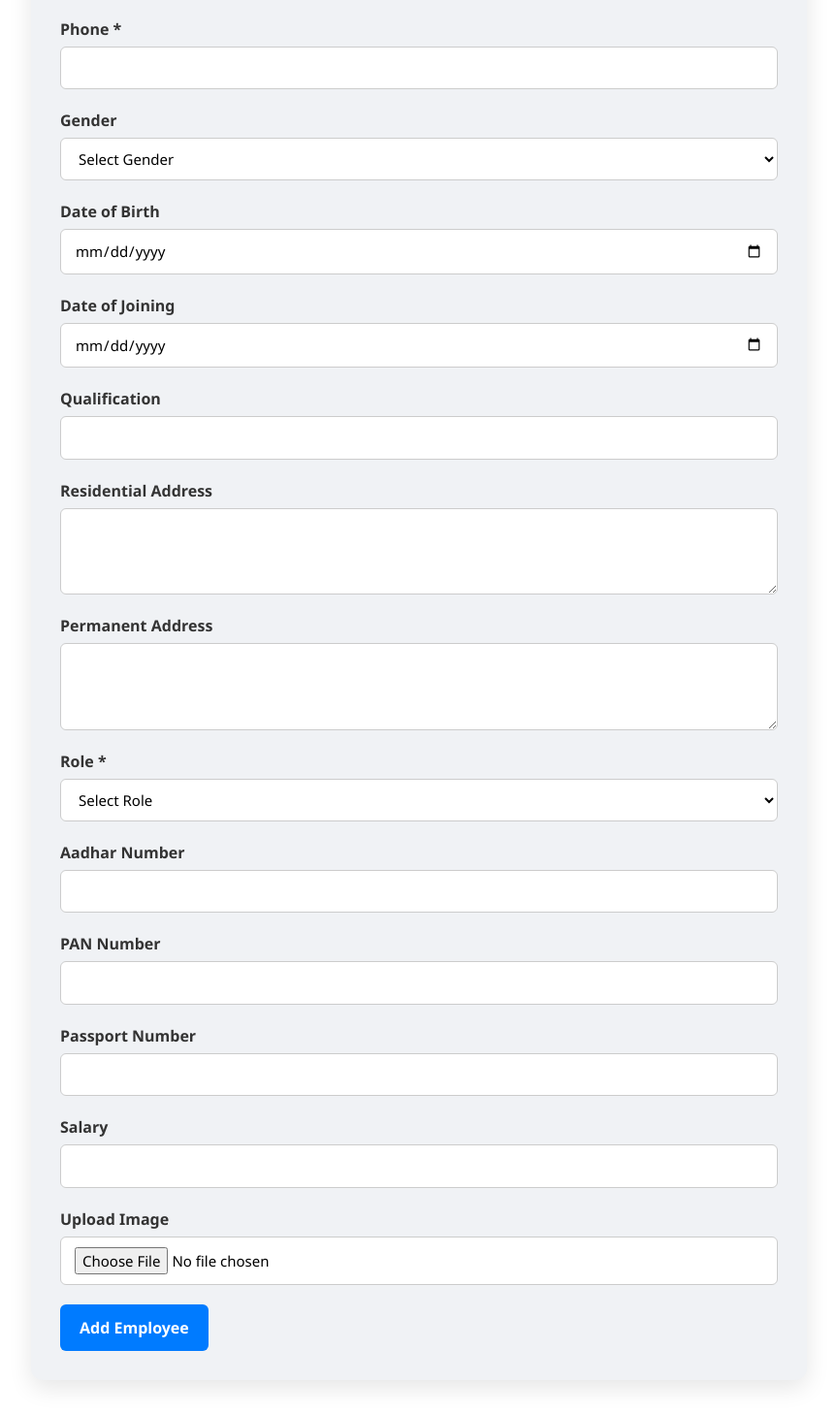
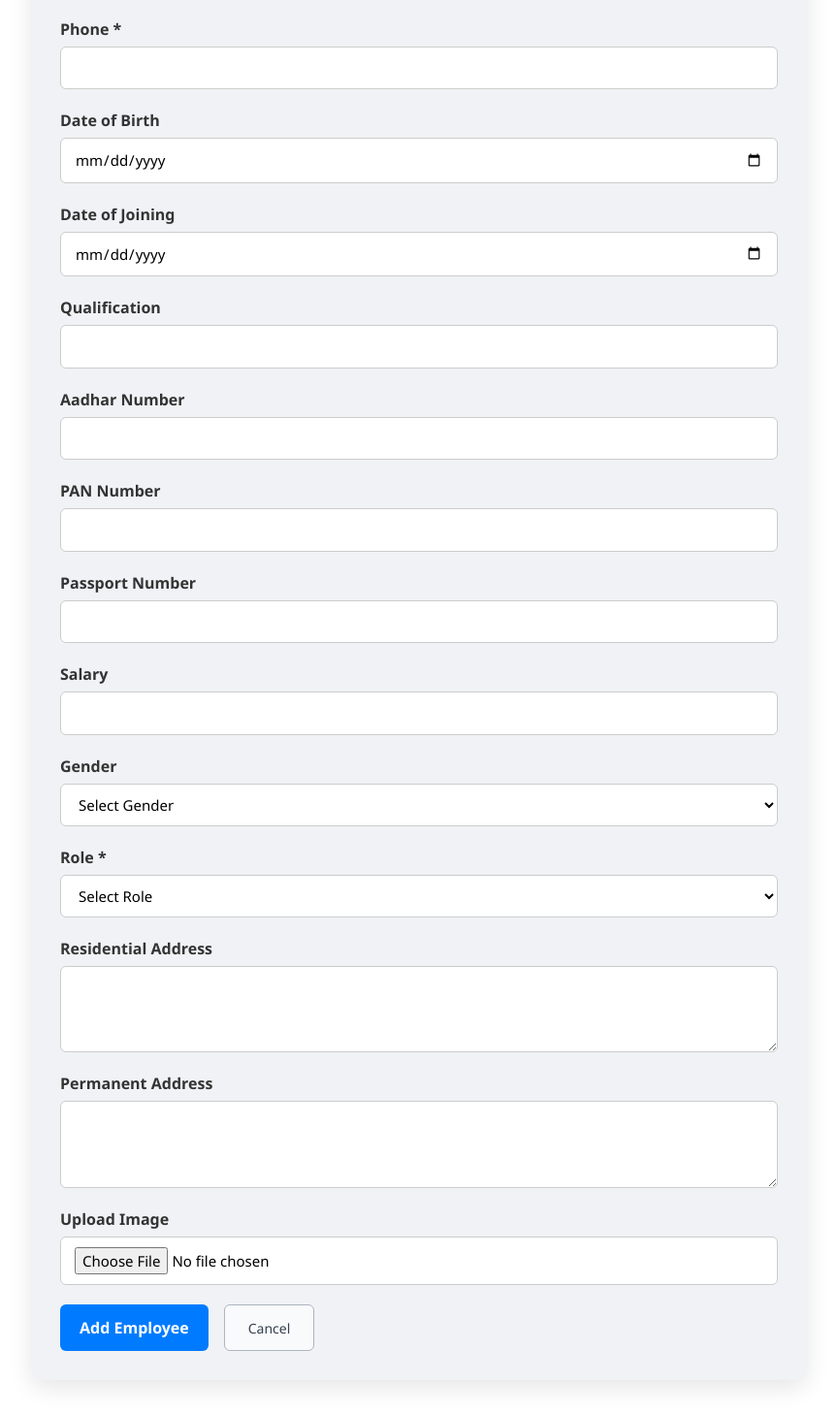
Before and after one commit to Montypandit/School_erp, a React (Create React App) app in the folder frontend/: page /admin/employee/form in a window 1280 px wide. Shown: the part 472-1930 px from the top of the page at 97% size, without its empty margins (208-1071 px from the left). Built offline with nearby package versions, Linux system fonts and the light colour scheme.

Commit message:
update empoyeeform

```diff
--- a/frontend/src/admin/EmployeeForm.js
+++ b/frontend/src/admin/EmployeeForm.js
@@ -1,13 +1,13 @@
 import React, { useState } from 'react';
-import './EmployeeForm.css';
 import { toast } from 'react-toastify';
 import { useNavigate } from 'react-router-dom';
-import { AdUnits } from '@mui/icons-material';
-import AdminNavbar from './AdminNavbar'
-
+import AdminNavbar from './AdminNavbar';
+import './EmployeeForm.css';
 
 const EmployeeForm = () => {
-  const [formData, setFormData] = useState({
+  const navigate = useNavigate();
+
+  const initialFormData = {
     firstName: '',
     lastName: '',
     email: '',
@@ -16,7 +16,7 @@ const EmployeeForm = () => {
     dob: '',
     doj: '',
     qualification: '',
-    residentalAddress: '',
+    residentialAddress: '',
     permanentAddress: '',
     role: '',
     aadharNo: '',
@@ -24,11 +24,10 @@ const EmployeeForm = () => {
     passportNo: '',
     salary: '',
     imageUrl: ''
-  });
+  };
 
-  const navigate = useNavigate();
+  const [formData, setFormData] = useState(initialFormData);
   const [errors, setErrors] = useState({});
-
 
   const handleChange = (e) => {
     const { name, value } = e.target;
@@ -50,148 +49,122 @@ const EmployeeForm = () => {
     uploadFormData.append('upload_preset', 'ERP_IMAGES');
 
     try {
-            const res = await fetch(
-                'https://api.cloudinary.com/v1_1/daud3283/image/upload',
-                {
+      const res = await fetch('https://api.cloudinary.com/v1_1/daud3283/image/upload', {
         method: 'POST',
         body: uploadFormData,
-                }
-            );
+      });
+
       const data = await res.json();
       if (data.secure_url) {
-                setFormData((prevData) => ({
-                    ...prevData,
+        setFormData(prev => ({
+          ...prev,
           imageUrl: data.secure_url,
         }));
         toast.success('Image uploaded successfully!');
       } else {
-                toast.error(data.error?.message || 'Failed to upload image. Please check preset/cloud name.');
+        toast.error(data.error?.message || 'Upload failed. Check Cloudinary config.');
       }
     } catch (error) {
-            toast.error('Image upload failed. Please try again.');
       console.error('Cloudinary upload error:', error);
-        } finally {
-            // setLoading(false); // Optional: manage loading state for upload
+      toast.error('Image upload failed. Try again.');
     }
   };
 
   const handleSubmit = async (e) => {
     e.preventDefault();
-    try {
 
-      const token = sessionStorage.getItem('adminToken');
-      if(!token){
-        toast.info('Please login to continue');
-        navigate('admin/login');
+    const requiredFields = ['firstName', 'email', 'phone', 'role'];
+    const newErrors = {};
+
+    requiredFields.forEach(field => {
+      if (!formData[field]) {
+        newErrors[field] = 'This field is required';
+      }
+    });
+
+    if (Object.keys(newErrors).length > 0) {
+      setErrors(newErrors);
+      toast.error('Please fill all required fields');
       return;
     }
+
+    try {
+      const token = sessionStorage.getItem('adminToken');
+      if (!token) {
+        toast.info('Please login to continue');
+        navigate('/admin/login');
+        return;
+      }
+
       const res = await fetch('http://localhost:5000/api/employees/create/employee', {
         method: 'POST',
         headers: {
           'Content-Type': 'application/json',
-          'Authorization':`Bearer ${token}`
+          'Authorization': `Bearer ${token}`
         },
         body: JSON.stringify(formData)
       });
 
+      const result = await res.json();
 
       if (!res.ok) {
-        const errorData = await res.json();
-        console.error('Server error:', errorData);
-        toast.error(errorData.message || 'Failed to add employee');
-        throw new Error('Failed to add employee');
+        toast.error(result.message || 'Failed to add employee');
+        return;
+      }
 
-      }
-      toast.success('Employee added successfully');
-      setFormData({
-        firstName: '',
-        lastName: '',
-        email: '',
-        phone: '',
-        gender: '',
-        dob: '',
-        doj: '',
-        qualification: '',
-        residentalAddress: '',
-        permanentAddress: '',
-        role: '',
-        aadharNo: '',
-        panNo: '',
-        passportNo: '',
-        salary: '',
-        imageUrl: ''
-      });
+      toast.success(result.message || 'Employee added successfully');
+      setFormData(initialFormData);
       setErrors({});
     } catch (error) {
-      console.error('Error adding employee:', error);
-      toast.error('Error adding employee. Please try again.');
+      console.error('Add employee error:', error);
+      toast.error('Something went wrong. Try again.');
     }
+  };
+
+  const handleCancel = () => {
+    setFormData(initialFormData);
+    setErrors({});
+    toast.info('Form reset.');
   };
 
   return (
     <div>
-    <AdminNavbar/>
+      <AdminNavbar />
       <div className="employee-form-container">
         <h2>Add New Employee</h2>
         <form onSubmit={handleSubmit} className="employee-form">
+
+          {/* Basic Fields */}
+          {[
+            { label: 'First Name *', name: 'firstName', type: 'text', required: true },
+            { label: 'Last Name', name: 'lastName', type: 'text' },
+            { label: 'Email *', name: 'email', type: 'email', required: true },
+            { label: 'Phone *', name: 'phone', type: 'tel', required: true },
+            { label: 'Date of Birth', name: 'dob', type: 'date' },
+            { label: 'Date of Joining', name: 'doj', type: 'date' },
+            { label: 'Qualification', name: 'qualification', type: 'text' },
+            { label: 'Aadhar Number', name: 'aadharNo', type: 'text' },
+            { label: 'PAN Number', name: 'panNo', type: 'text' },
+            { label: 'Passport Number', name: 'passportNo', type: 'text' },
+            { label: 'Salary', name: 'salary', type: 'number' },
+          ].map((field) => (
+            <div className="form-group" key={field.name}>
+              <label>{field.label}</label>
+              <input
+                type={field.type}
+                name={field.name}
+                value={formData[field.name]}
+                onChange={handleChange}
+                className={errors[field.name] ? 'error' : ''}
+              />
+              {errors[field.name] && <div className="error-message">{errors[field.name]}</div>}
+            </div>
+          ))}
+
+          {/* Gender Dropdown */}
           <div className="form-group">
-          <label htmlFor="firstName">First Name *</label>
-          <input
-            type="text"
-            id="firstName"
-            name="firstName"
-            value={formData.firstName}
-            onChange={handleChange}
-            className={errors.firstName ? 'error' : ''}
-          />
-          {errors.firstName && <div className="error-message">{errors.firstName}</div>}
-        </div>
-
-        <div className="form-group">
-          <label htmlFor="lastName">Last Name</label>
-          <input
-            type="text"
-            id="lastName"
-            name="lastName"
-            value={formData.lastName}
-            onChange={handleChange}
-          />
-        </div>
-
-        <div className="form-group">
-          <label htmlFor="email">Email *</label>
-          <input
-            type="email"
-            id="email"
-            name="email"
-            value={formData.email}
-            onChange={handleChange}
-            className={errors.email ? 'error' : ''}
-          />
-          {errors.email && <div className="error-message">{errors.email}</div>}
-        </div>
-
-        <div className="form-group">
-          <label htmlFor="phone">Phone *</label>
-          <input
-            type="tel"
-            id="phone"
-            name="phone"
-            value={formData.phone}
-            onChange={handleChange}
-            className={errors.phone ? 'error' : ''}
-          />
-          {errors.phone && <div className="error-message">{errors.phone}</div>}
-        </div>
-
-        <div className="form-group">
-          <label htmlFor="gender">Gender</label>
-          <select
-            id="gender"
-            name="gender"
-            value={formData.gender}
-            onChange={handleChange}
-          >
+            <label>Gender</label>
+            <select name="gender" value={formData.gender} onChange={handleChange}>
               <option value="">Select Gender</option>
               <option value="male">Male</option>
               <option value="female">Female</option>
@@ -199,65 +172,10 @@ const EmployeeForm = () => {
             </select>
           </div>
 
+          {/* Role Dropdown */}
           <div className="form-group">
-          <label htmlFor="dob">Date of Birth</label>
-          <input
-            type="date"
-            id="dob"
-            name="dob"
-            value={formData.dob}
-            onChange={handleChange}
-          />
-        </div>
-
-        <div className="form-group">
-          <label htmlFor="doj">Date of Joining</label>
-          <input
-            type="date"
-            id="doj"
-            name="doj"
-            value={formData.doj}
-            onChange={handleChange}
-          />
-        </div>
-
-        <div className="form-group">
-          <label htmlFor="qualification">Qualification</label>
-          <input
-            type="text"
-            id="qualification"
-            name="qualification"
-            value={formData.qualification}
-            onChange={handleChange}
-          />
-        </div>
-
-        <div className="form-group">
-          <label htmlFor="residentialAddress">Residential Address</label>
-          <textarea
-            id="residentialAddress"
-            name="residentialAddress"
-            value={formData.residentialAddress}
-            onChange={handleChange}
-            rows="3"
-          />
-        </div>
-
-        <div className="form-group">
-          <label htmlFor="permanentAddress">Permanent Address</label>
-          <textarea
-            id="permanentAddress"
-            name="permanentAddress"
-            value={formData.permanentAddress}
-            onChange={handleChange}
-            rows="3"
-          />
-        </div>
-
-        <div className="form-group">
-          <label htmlFor="role">Role *</label>
+            <label>Role *</label>
             <select
-            id="role"
               name="role"
               value={formData.role}
               onChange={handleChange}
@@ -272,70 +190,51 @@ const EmployeeForm = () => {
             {errors.role && <div className="error-message">{errors.role}</div>}
           </div>
 
+          {/* Address Fields */}
           <div className="form-group">
-          <label htmlFor="aadharNo">Aadhar Number</label>
-          <input
-            type="text"
-            id="aadharNo"
-            name="aadharNo"
-            value={formData.aadharNo}
-            onChange={handleChange}
-          />
+            <label>Residential Address</label>
+            <textarea name="residentialAddress" rows="3" value={formData.residentialAddress} onChange={handleChange}></textarea>
+          </div>
+          <div className="form-group">
+            <label>Permanent Address</label>
+            <textarea name="permanentAddress" rows="3" value={formData.permanentAddress} onChange={handleChange}></textarea>
           </div>
 
+          {/* Image Upload */}
           <div className="form-group">
-          <label htmlFor="panNo">PAN Number</label>
-          <input
-            type="text"
-            id="panNo"
-            name="panNo"
-            value={formData.panNo}
-            onChange={handleChange}
-          />
-        </div>
-
-        <div className="form-group">
-          <label htmlFor="passportNo">Passport Number</label>
-          <input
-            type="text"
-            id="passportNo"
-            name="passportNo"
-            value={formData.passportNo}
-            onChange={handleChange}
-          />
-        </div>
-
-        <div className="form-group">
-          <label htmlFor="salary">Salary</label>
-          <input
-            type="number"
-            id="salary"
-            name="salary"
-            value={formData.salary}
-            onChange={handleChange}
-          />
-        </div>
-
-        <div className="form-group">
-          <label htmlFor="imageUpload">Upload Image</label>
-          <input
-            type="file"
-            id="imageUpload"
-            name="image"
-            accept="image/*"
-            onChange={handleImageChange}
-          />
-
+            <label>Upload Image</label>
+            <input type="file" accept="image/*" onChange={handleImageChange} />
             {formData.imageUrl && (
               <img
                 src={formData.imageUrl}
-              alt="Uploaded preview"
-              className="mt-2 w-32 h-32 object-cover rounded"
+                alt="Preview"
+                style={{
+                  marginTop: "10px",
+                  width: "120px",
+                  height: "120px",
+                  borderRadius: "8px",
+                  objectFit: "cover"
+                }}
               />
             )}
           </div>
 
-        <button type="submit" onClick={handleSubmit} className="submit-btn">Add Employee</button>
+          {/* Buttons */}
+          <div style={{ display: "flex", gap: "1rem" }}>
+            <button type="submit" className="submit-btn">Add Employee</button>
+            <button type="button" onClick={handleCancel} className="cancel-btn" style={{
+              padding: "0.75rem 1.5rem",
+              borderRadius: "6px",
+              fontSize: "0.875rem",
+              fontWeight: "500",
+              border: "1px solid rgb(173, 181, 192)",
+              backgroundColor: "#f9fafb",
+              color: "#374151",
+              cursor: "pointer"
+            }}>
+              Cancel
+            </button>
+          </div>
         </form>
       </div>
     </div>
```
Lines whose indentation alone changed are shown as unchanged.
